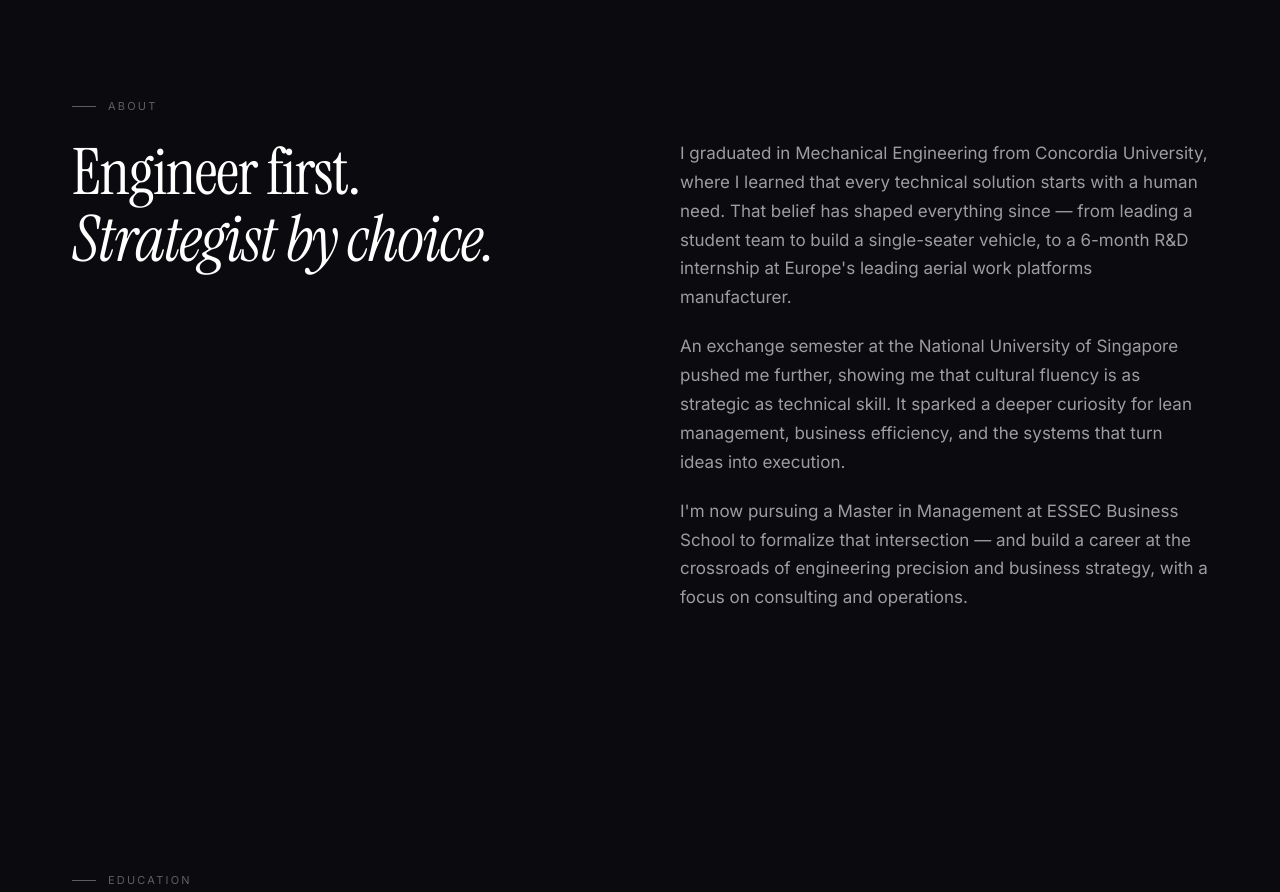
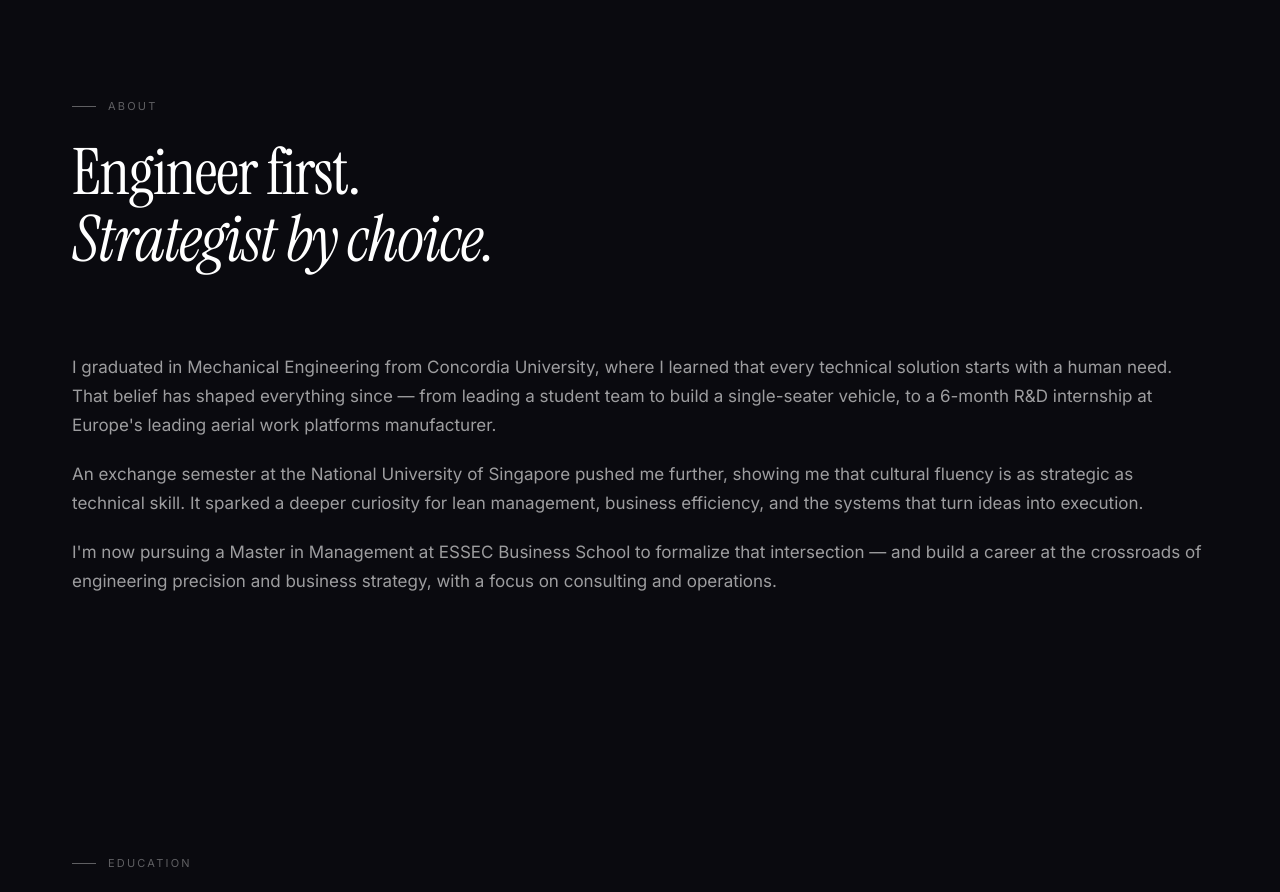
Before and after one commit to gabindouchet/Portfolio, a plain HTML site: page index.html in a window 1280 px wide. Shown: the part 920-1812 px from the top of the page. Drawn offline with Linux system fonts and the light colour scheme.

Commit message:
Changed Hero subtitle font size

```diff
--- a/index.html
+++ b/index.html
@@ -238,6 +238,7 @@
 
   .hero h1 em {
     font-style: italic;
+    font-size: 0.7em;
     color: var(--text-dim);
   }
 
@@ -272,7 +273,7 @@
      ============================================================ */
   .about-grid {
     display: grid;
-    grid-template-columns: 1fr 1fr;
+    grid-template-columns: 1fr;
     gap: 80px;
     align-items: start;
   }
```
